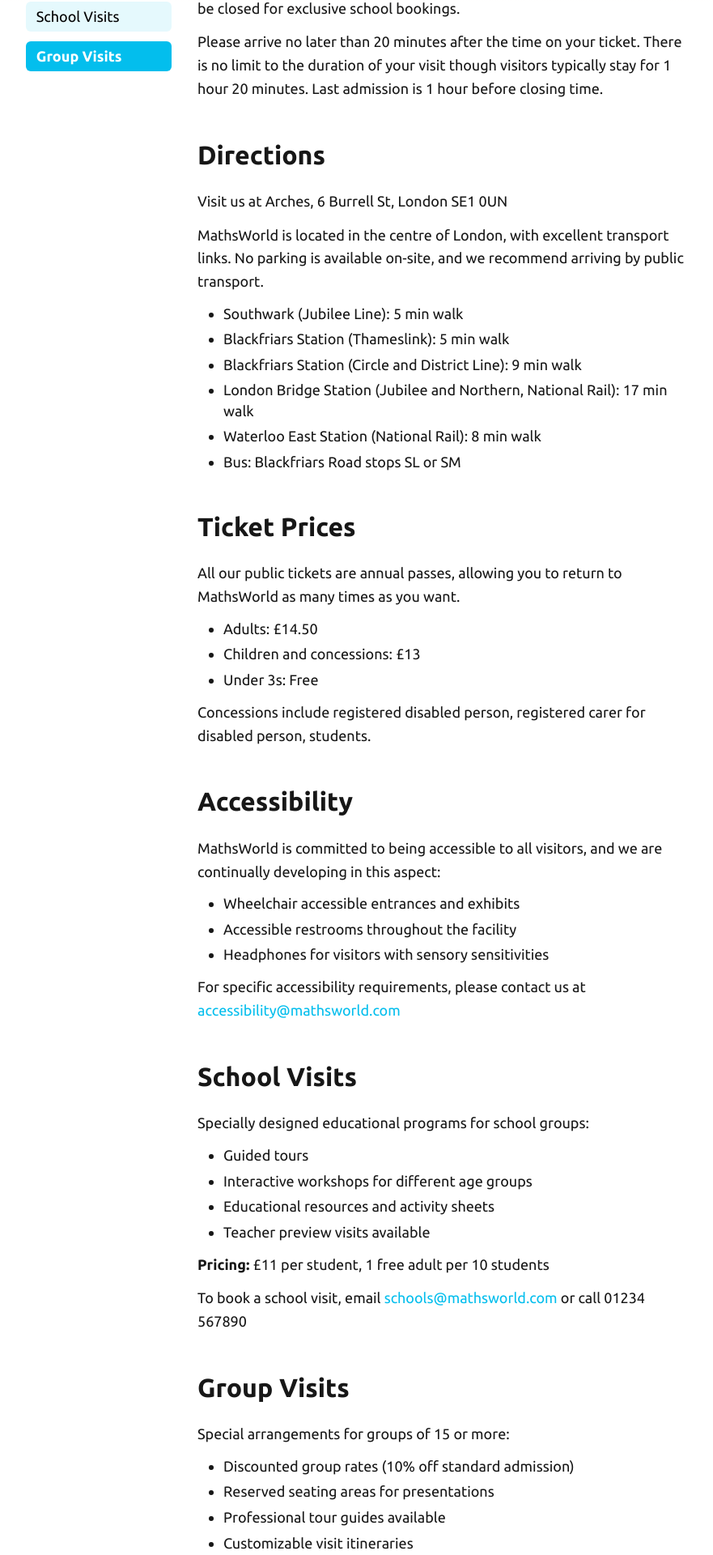
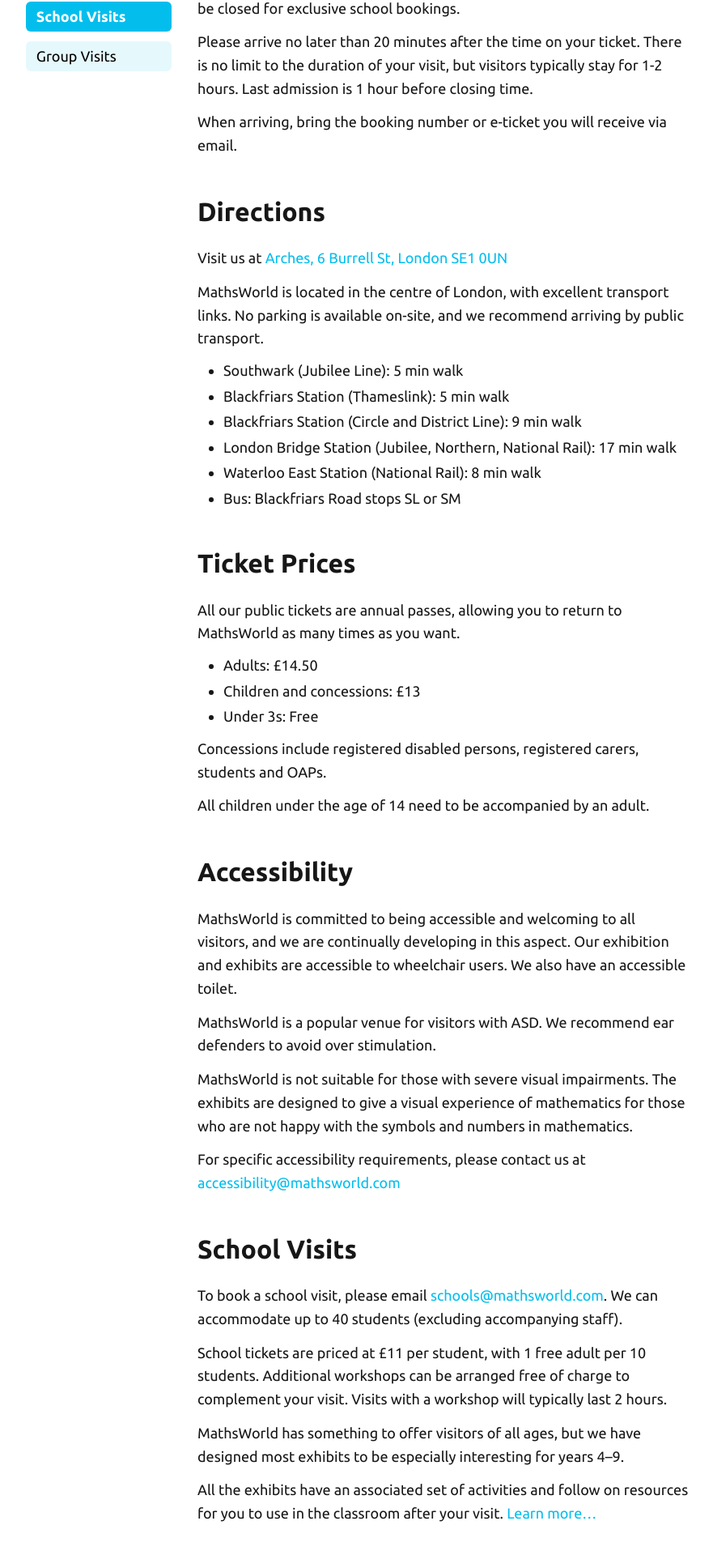
Before and after one commit to MathsWorldUK/mwuk-website, a Next.js app: page /visit in a window 1280 px wide. Shown: the part 716-2636 px from the top of the page at 81% size, without its empty margins (198-1079 px from the left). Built offline with nearby package versions, Linux system fonts and the light colour scheme.

Commit message:
Visit page updates

```diff
--- a/src/app/layout.tsx
+++ b/src/app/layout.tsx
@@ -34,7 +34,7 @@
   return (
     <html lang="en">
     <body className={`${ubuntu.variable}`}>
-      <div className={'banner'}>Opening in November 2025</div>
+      <div className={'banner'}>Opening in Autumn 2025</div>
       <Header/>
       <main>
         {children}
--- a/src/app/visit/page.tsx
+++ b/src/app/visit/page.tsx
@@ -17,18 +17,19 @@
           <li><strong>Saturday - Sunday:</strong> 10am – 5pm</li>
         </ul>
         <p>We recommend that you book your tickets in advance to avoid disappointment. On some school days during term time, MathsWorld may be closed for exclusive school bookings.</p>
-        <p>Please arrive no later than 20 minutes after the time on your ticket. There is no limit to the duration of your visit though visitors typically stay for 1 hour 20 minutes. Last admission is 1 hour before closing time.</p>
+        <p>Please arrive no later than 20 minutes after the time on your ticket. There is no limit to the duration of your visit, but visitors typically stay for 1-2 hours. Last admission is 1 hour before closing time.</p>
+        <p>When arriving, bring the booking number or e-ticket you will receive via email.</p>
       </section>
 
       <section id="directions">
         <h2>Directions</h2>
-        <p>Visit us at Arches, 6 Burrell St, London SE1 0UN</p>
+        <p>Visit us at <a href={'https://maps.app.goo.gl/jbQYo77AV8Rcihdz8'} target={'_blank'}>Arches, 6 Burrell St, London SE1 0UN</a></p>
         <p>MathsWorld is located in the centre of London, with excellent transport links. No parking is available on-site, and we recommend arriving by public transport.</p>
         <ul>
           <li>Southwark (Jubilee Line): 5 min walk</li>
           <li>Blackfriars Station (Thameslink): 5 min walk</li>
           <li>Blackfriars Station (Circle and District Line): 9 min walk</li>
-          <li>London Bridge Station (Jubilee and Northern, National Rail): 17 min walk</li>
+          <li>London Bridge Station (Jubilee, Northern, National Rail): 17 min walk</li>
           <li>Waterloo East Station (National Rail): 8 min walk</li>
           <li>Bus: Blackfriars Road stops SL or SM</li>
         </ul>
@@ -42,48 +43,30 @@
           <li>Children and concessions: £13</li>
           <li>Under 3s: Free</li>
         </ul>
-        <p>Concessions include registered disabled person, registered carer for disabled person, students.</p>
+        <p>Concessions include registered disabled persons, registered carers, students and OAPs.</p>
+        <p>All children under the age of 14 need to be accompanied by an adult.</p>
       </section>
 
       <section id="accessibility">
         <h2>Accessibility</h2>
-        <p>MathsWorld is committed to being accessible to all visitors, and we are
-          continually developing in this aspect:</p>
-        <ul>
-          <li>Wheelchair accessible entrances and exhibits</li>
-          <li>Accessible restrooms throughout the facility</li>
-          <li>Headphones for visitors with sensory sensitivities</li>
-        </ul>
+        <p>MathsWorld is committed to being accessible and welcoming to all visitors, and we are continually developing in this aspect. Our exhibition and exhibits are accessible to wheelchair users. We also have an accessible toilet.</p>
+        <p>MathsWorld is a popular venue for visitors with ASD. We recommend ear defenders to avoid over stimulation.</p>
+        <p>MathsWorld is not suitable for those with severe visual impairments. The exhibits are designed to give a visual experience of mathematics for those who are not happy with the symbols and numbers in mathematics.</p>
         <p>For specific accessibility requirements, please contact us at <a href={'mailto:accessibility@mathsworld.com'}>accessibility@mathsworld.com</a></p>
       </section>
 
       <section id="school-visits">
         <h2>School Visits</h2>
-        <p>Specially designed educational programs for school groups:</p>
-        <ul>
-          <li>Guided tours</li>
-          <li>Interactive workshops for different age groups</li>
-          <li>Educational resources and activity sheets</li>
-          <li>Teacher preview visits available</li>
-        </ul>
-        <p>
-          <strong>Pricing:</strong> £11 per student, 1 free adult per 10 students
-        </p>
-        <p>To book a school visit, email <a href={'mailto:schools@mathsworld.com'}>schools@mathsworld.com</a> or call 01234 567890</p>
+        <p>To book a school visit, please email <a href={'mailto:schools@mathsworld.com'}>schools@mathsworld.com</a>. We can accommodate up to 40 students (excluding accompanying staff).</p>
+        <p>School tickets are priced at £11 per student, with 1 free adult per 10 students. Additional workshops can be arranged free of charge to complement your visit. Visits with a workshop will typically last 2 hours.</p>
+        <p>MathsWorld has something to offer visitors of all ages, but we have designed most exhibits to be especially interesting for years 4–9.</p>
+        <p>All the exhibits have an associated set of activities and follow on resources for you to use in the classroom after your visit. <a href={'https://www.mathsworlduk.com/exhibits/'} target={'_blank'}>Learn more…</a></p>
       </section>
 
       <section id="group-visits">
         <h2>Group Visits</h2>
-        <p>
-          Special arrangements for groups of 15 or more: </p>
-        <ul>
-          <li>Discounted group rates (10% off standard admission)</li>
-          <li>Reserved seating areas for presentations</li>
-          <li>Professional tour guides available</li>
-          <li>Customizable visit itineraries</li>
-        </ul>
-        <p><strong>Advance booking required:</strong> Please book at least two weeks in advance.</p>
-        <p>For group bookings, contact <a href={'mailto:groups@mathsworld.com'}>groups@mathsworld.com</a> or call 01234 567891.</p>
+        <p>MathsWorld is a perfect venue for a day of fun and team building. Our interactive space is created to explore the wonders of mathematics, but its also a great space to work together. </p>
+        <p>The maximum group size we can accommodate is 40. Please book at least two weeks in advance by emailing <a href={'mailto:groups@mathsworld.com'}>groups@mathsworld.com</a>.</p>
       </section>
     </Sections>
   </div>);
```
